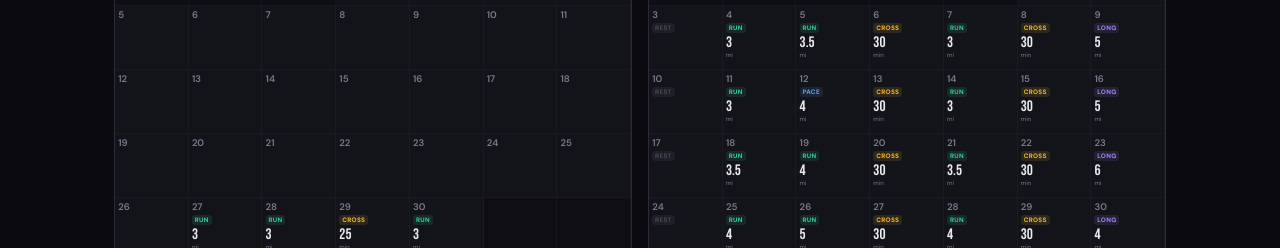
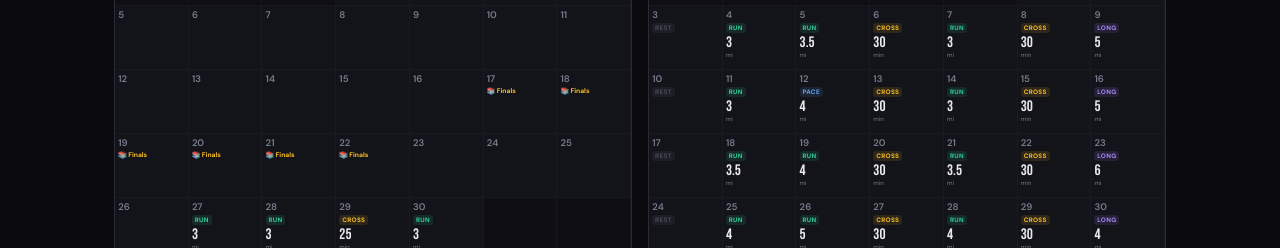
Before and after one commit to huntingtanner-byte/runawaybride, a plain HTML site: page index.html in a window 1280 px wide. Shown: the part 2334-2582 px from the top of the page. Drawn offline with Linux system fonts and the light colour scheme.

Commit message:
Mark BYU Finals (Apr 17-22) on calendar

```diff
--- a/index.html
+++ b/index.html
@@ -1107,6 +1107,7 @@ function renderCalendar() {
     for (let d = 1; d <= daysInMonth; d++) {
       const isToday = now.getFullYear()===year && now.getMonth()===month && now.getDate()===d;
       const isWedding = month===7 && d===22;
+      const isFinals = month===3 && d>=17 && d<=22;
       const wd = getWorkoutForDate(year, month, d);
 
       let classes = 'cal-cell';
@@ -1143,6 +1144,9 @@ function renderCalendar() {
       if (isWedding) {
         inner += `<div class="cal-special">Wedding 💍</div>`;
       }
+      if (isFinals) {
+        inner += `<div class="cal-special" style="color:var(--yellow);">📚 Finals</div>`;
+      }
 
       html += `<div class="${classes}"${onclick ? ` onclick="${onclick}"` : ''}>${inner}</div>`;
     }
```
